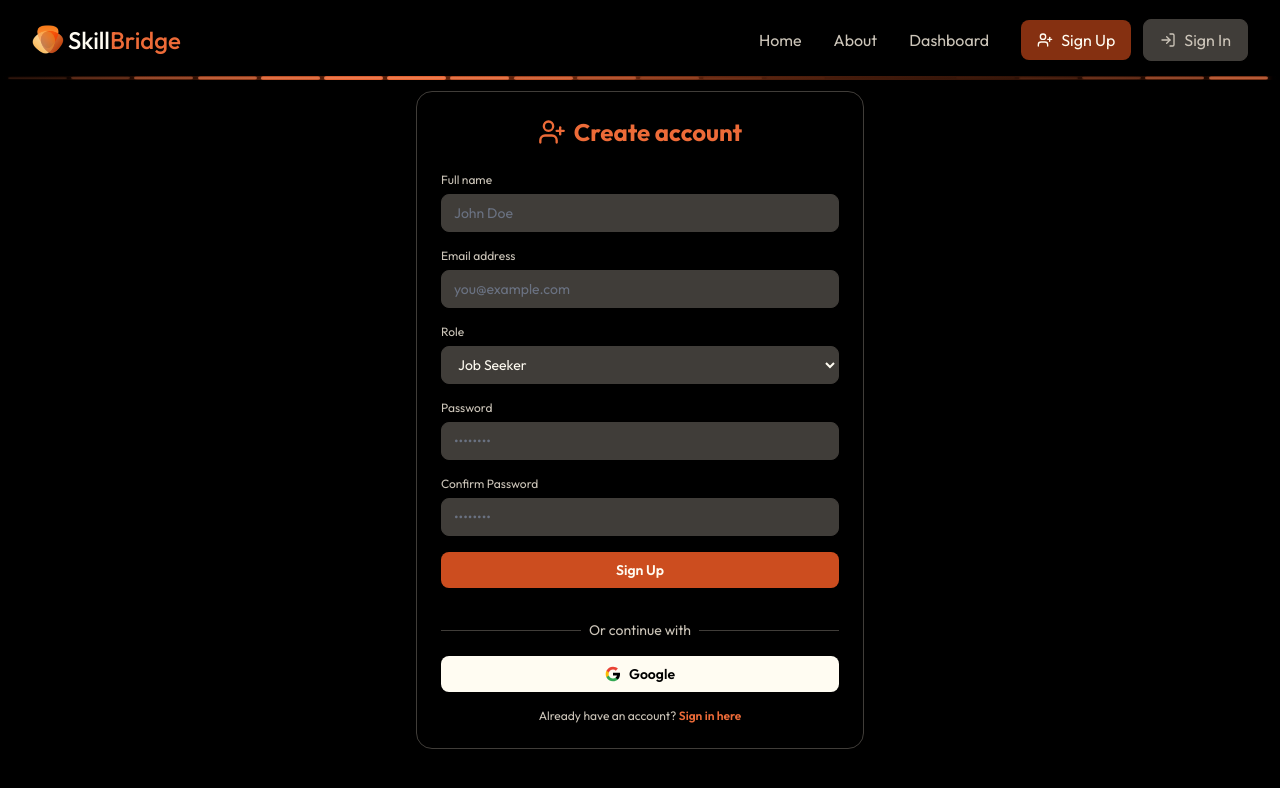
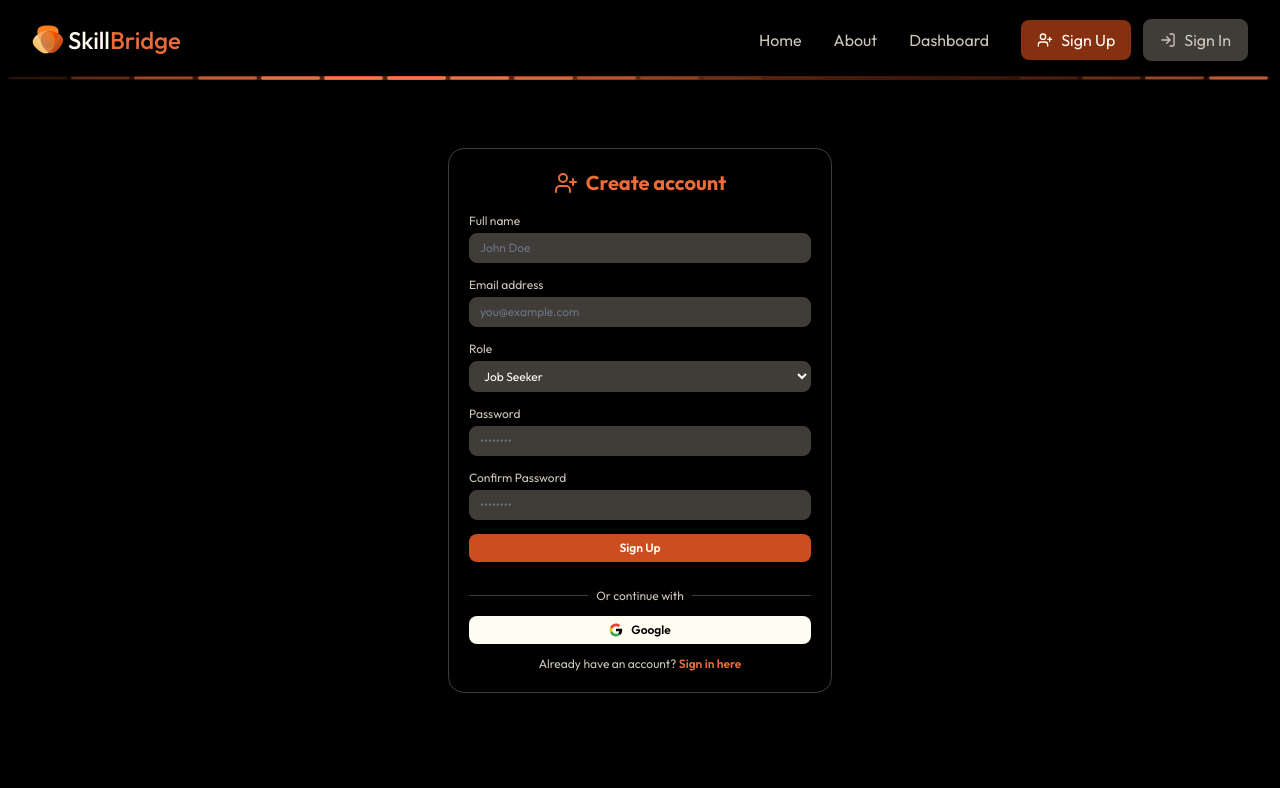
Before and after one commit to Rahul-8283/skillbridge-ai-frontend, a React (Vite) app: page /signup in a window 1280 px wide. Shown: the top 788 px of the page. Built offline with nearby package versions, Linux system fonts and the light colour scheme; no server answers.

Commit message:
refactor: signup page with google auth

```diff
--- a/src/pages/SignUpPage.jsx
+++ b/src/pages/SignUpPage.jsx
@@ -66,26 +66,26 @@ export default function SignUpPage() {
 
   return (
     <div className="min-h-screen bg-slate-950 text-white pt-10 flex items-center justify-center px-4">
-      <motion.div className="max-w-md w-full"
+      <motion.div className="max-w-sm w-full"
         initial={{ opacity: 0, y: -20 }}
         animate={{ opacity: 1, y: 0 }}
         transition={{ duration: 0.6 }}
       >
-        <div className="bg-slate-900 rounded-2xl p-6 border border-slate-800">
-          <div className="flex items-center justify-center space-x-2 mb-6">
-            <UserPlus className="w-7 h-7 text-blue-400" />
-            <h1 className="text-2xl font-bold text-blue-400">Create account</h1>
+        <div className="bg-slate-900 rounded-2xl p-5 border border-slate-800">
+          <div className="flex items-center justify-center space-x-2 mb-4">
+            <UserPlus className="w-6 h-6 text-blue-400" />
+            <h1 className="text-xl font-bold text-blue-400">Create account</h1>
           </div>
 
           {displayError && (
-            <div className="mb-6 p-4 bg-red-500/10 border border-red-500/20 rounded-lg text-red-400 text-sm">
+            <div className="mb-4 p-3 bg-red-500/10 border border-red-500/20 rounded-lg text-red-400 text-xs">
               {displayError}
             </div>
           )}
 
-          <form onSubmit={handleSubmit} className="space-y-4">
+          <form onSubmit={handleSubmit} className="space-y-3.5">
             <div>
-              <label className="block text-gray-300 text-xs mb-1.5">
+              <label className="block text-gray-300 text-xs mb-1">
                 Full name
               </label>
               <input
@@ -94,12 +94,12 @@ export default function SignUpPage() {
                 value={fullName}
                 onChange={(e) => setFullName(e.target.value)}
                 disabled={isLoading}
-                className="w-full bg-slate-800 text-white placeholder-gray-500 px-3 py-2 rounded-lg border border-slate-700 focus:border-blue-400 focus:outline-none transition-colors disabled:opacity-50 text-sm"
+                className="w-full bg-slate-800 text-white placeholder-gray-500 px-2.5 py-1.5 rounded-lg border border-slate-700 focus:border-blue-400 focus:outline-none transition-colors disabled:opacity-50 text-xs"
               />
             </div>
 
             <div>
-              <label className="block text-gray-300 text-xs mb-1.5">
+              <label className="block text-gray-300 text-xs mb-1">
                 Email address
               </label>
               <input
@@ -108,19 +108,19 @@ export default function SignUpPage() {
                 value={email}
                 onChange={(e) => setEmail(e.target.value)}
                 disabled={isLoading}
-                className="w-full bg-slate-800 text-white placeholder-gray-500 px-3 py-2 rounded-lg border border-slate-700 focus:border-blue-400 focus:outline-none transition-colors disabled:opacity-50 text-sm"
+                className="w-full bg-slate-800 text-white placeholder-gray-500 px-2.5 py-1.5 rounded-lg border border-slate-700 focus:border-blue-400 focus:outline-none transition-colors disabled:opacity-50 text-xs"
               />
             </div>
 
             <div>
-              <label className="block text-gray-300 text-xs mb-1.5">
+              <label className="block text-gray-300 text-xs mb-1">
                 Role
               </label>
               <select
                 value={userType}
                 onChange={(e) => setUserType(e.target.value)}
                 disabled={isLoading}
-                className="w-full bg-slate-800 text-white px-3 py-2 rounded-lg border border-slate-700 focus:border-blue-400 focus:outline-none transition-colors cursor-pointer disabled:opacity-50 text-sm"
+                className="w-full bg-slate-800 text-white px-2.5 py-1.5 rounded-lg border border-slate-700 focus:border-blue-400 focus:outline-none transition-colors cursor-pointer disabled:opacity-50 text-xs"
               >
                 <option value="seeker">Job Seeker</option>
                 <option value="provider">Job Provider</option>
@@ -128,7 +128,7 @@ export default function SignUpPage() {
             </div>
 
             <div>
-              <label className="block text-gray-300 text-xs mb-1.5">
+              <label className="block text-gray-300 text-xs mb-1">
                 Password
               </label>
               <input
@@ -137,12 +137,12 @@ export default function SignUpPage() {
                 value={password}
                 onChange={(e) => setPassword(e.target.value)}
                 disabled={isLoading}
-                className="w-full bg-slate-800 text-white placeholder-gray-500 px-3 py-2 rounded-lg border border-slate-700 focus:border-blue-400 focus:outline-none transition-colors disabled:opacity-50 text-sm"
+                className="w-full bg-slate-800 text-white placeholder-gray-500 px-2.5 py-1.5 rounded-lg border border-slate-700 focus:border-blue-400 focus:outline-none transition-colors disabled:opacity-50 text-xs"
               />
             </div>
 
             <div>
-              <label className="block text-gray-300 text-xs mb-1.5">
+              <label className="block text-gray-300 text-xs mb-1">
                 Confirm Password
               </label>
               <input
@@ -151,22 +151,22 @@ export default function SignUpPage() {
                 value={confirmPassword}
                 onChange={(e) => setConfirmPassword(e.target.value)}
                 disabled={isLoading}
-                className="w-full bg-slate-800 text-white placeholder-gray-500 px-3 py-2 rounded-lg border border-slate-700 focus:border-blue-400 focus:outline-none transition-colors disabled:opacity-50 text-sm"
+                className="w-full bg-slate-800 text-white placeholder-gray-500 px-2.5 py-1.5 rounded-lg border border-slate-700 focus:border-blue-400 focus:outline-none transition-colors disabled:opacity-50 text-xs"
               />
             </div>
 
             <button
               type="submit"
               disabled={isLoading}
-              className="w-full bg-blue-600 hover:bg-blue-700 disabled:bg-blue-600/50 text-white font-semibold py-2 rounded-lg transition-all duration-300 disabled:cursor-not-allowed text-sm"
+              className="w-full bg-blue-600 hover:bg-blue-700 disabled:bg-blue-600/50 text-white font-semibold py-1.5 rounded-lg transition-all duration-300 disabled:cursor-not-allowed text-xs"
             >
               {isLoading ? "Creating account..." : "Sign Up"}
             </button>
-            <div className="relative my-4">
+            <div className="relative my-3">
               <div className="absolute inset-0 flex items-center">
                 <div className="w-full border-t border-slate-700"></div>
               </div>
-              <div className="relative flex justify-center text-sm">
+              <div className="relative flex justify-center text-xs">
                 <span className="px-2 bg-slate-900 text-slate-400">Or continue with</span>
               </div>
             </div>
@@ -174,9 +174,9 @@ export default function SignUpPage() {
             <button
               type="button"
               onClick={handleGoogleAuth}
-              className="w-full bg-white hover:bg-gray-100 text-slate-900 font-semibold py-2 flex items-center justify-center rounded-lg transition-all text-sm"
+              className="w-full bg-white hover:bg-gray-100 text-slate-900 font-semibold py-1.5 flex items-center justify-center rounded-lg transition-all text-xs"
             >
-              <svg className="w-4 h-4 mr-2" viewBox="0 0 24 24">
+              <svg className="w-3.5 h-3.5 mr-2" viewBox="0 0 24 24">
                 <path fill="currentColor" d="M22.56 12.25c0-.78-.07-1.53-.2-2.25H12v4.26h5.92c-.26 1.37-1.04 2.53-2.21 3.31v2.77h3.57c2.08-1.92 3.28-4.74 3.28-8.09z" />
                 <path fill="#34A853" d="M12 23c2.97 0 5.46-.98 7.28-2.66l-3.57-2.77c-.98.66-2.23 1.06-3.71 1.06-2.86 0-5.29-1.93-6.16-4.53H2.18v2.84C3.99 20.53 7.7 23 12 23z" />
                 <path fill="#FBBC05" d="M5.84 14.09c-.22-.66-.35-1.36-.35-2.09s.13-1.43.35-2.09V7.07H2.18C1.43 8.55 1 10.22 1 12s.43 3.45 1.18 4.93l2.85-2.22.81-.62z" />
@@ -185,7 +185,7 @@ export default function SignUpPage() {
               Google
             </button>          </form>
 
-          <p className="text-center text-gray-400 text-xs mt-4">
+          <p className="text-center text-gray-400 text-xs mt-3">
             Already have an account?{" "}
             <button
               onClick={() => navigate("/login")}
```
